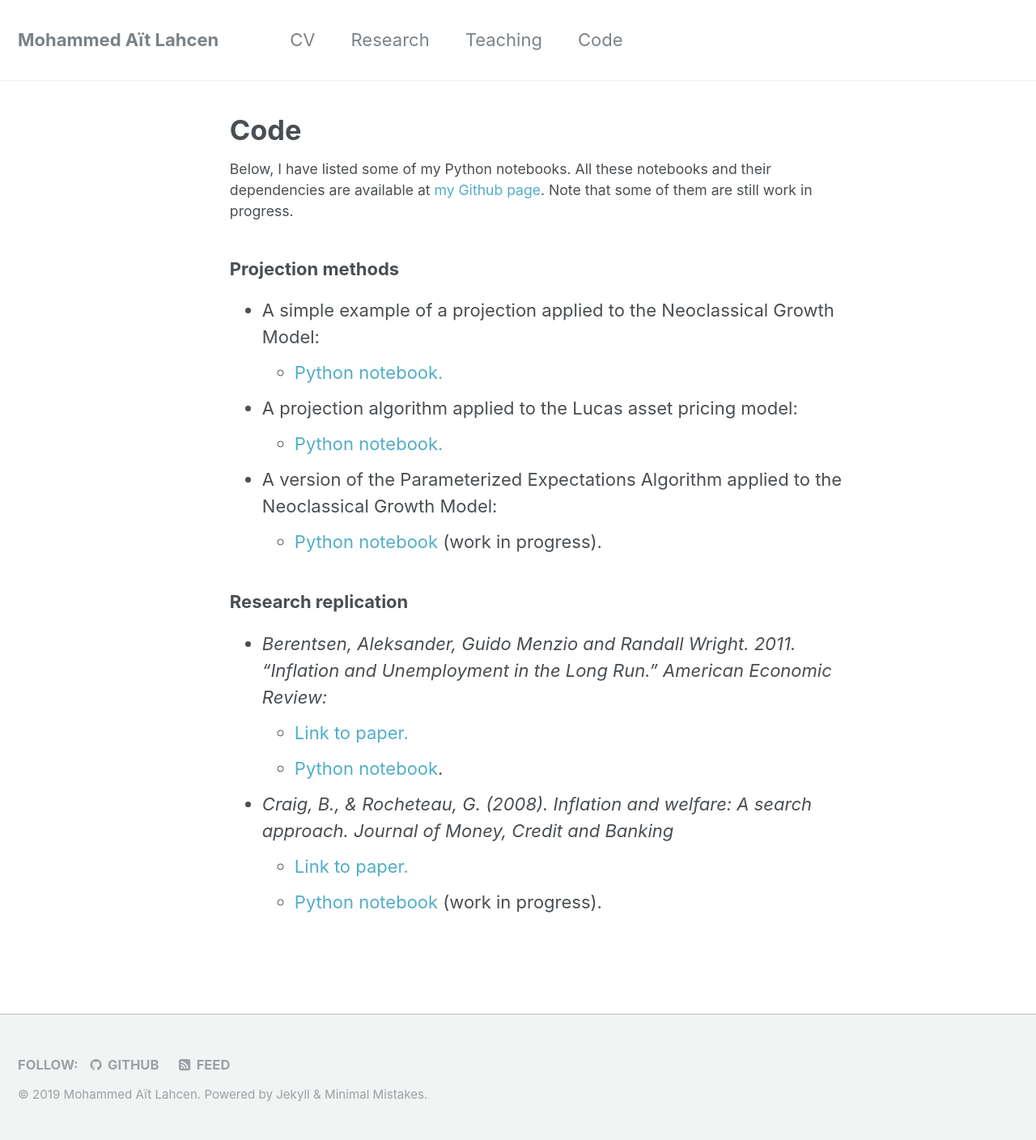
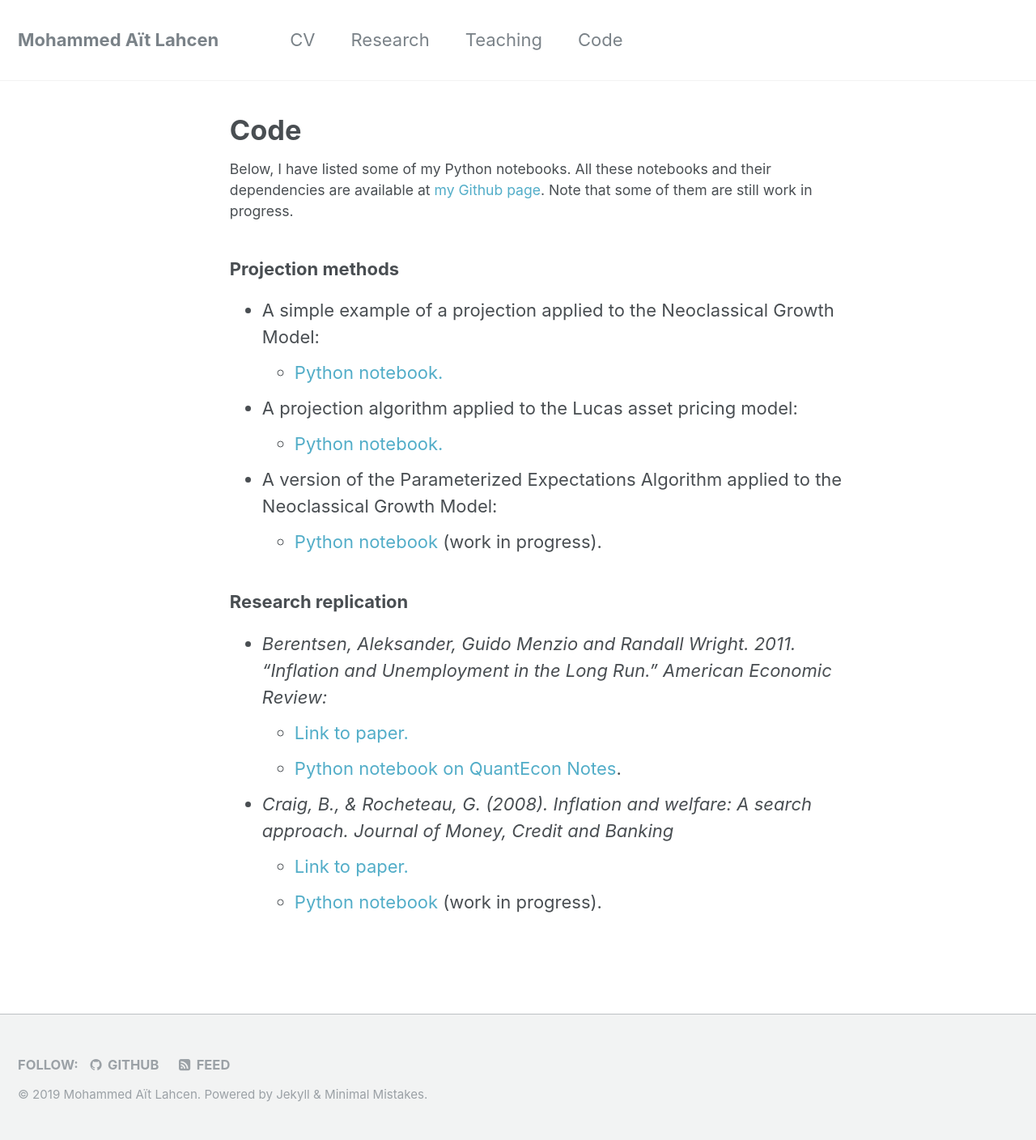
Before and after one commit to maitlahcen/maitlahcen.github.io, a Jekyll site: the page built from _pages/nb.md, in a window 1280 px wide. Shown: the whole page at 81% size. Built offline with Jekyll 4.4.1, drawn with Linux system fonts in a browser that asks for light colours.

Commit message:
added link of BMW on QuantEcon Notes

```diff
--- a/_pages/nb.md
+++ b/_pages/nb.md
@@ -24,7 +24,7 @@ Below, I have listed some of my Python notebooks. All these notebooks and their
 
 * *Berentsen, Aleksander, Guido Menzio and Randall Wright. 2011. "Inflation and Unemployment in the Long Run." American Economic Review:*
   - [Link to paper.](https://www.aeaweb.org/articles?id=10.1257/aer.101.1.371)
-  - [Python notebook](https://nbviewer.jupyter.org/github/maitlahcen/research_replication/blob/master/BMW/BMW_replication.ipynb).
+  - [Python notebook on QuantEcon Notes](https://notes.quantecon.org/submission/5c4f0f17f68373000f919cd2).
 
 * *Craig, B., & Rocheteau, G. (2008). Inflation and welfare: A search approach. Journal of Money, Credit and Banking*
   - [Link to paper.](https://www.clevelandfed.org/en/newsroom-and-events/publications/discontinued-publications/policy-discussion-papers/pdp-0612-inflation-and-welfare.aspx)
```
